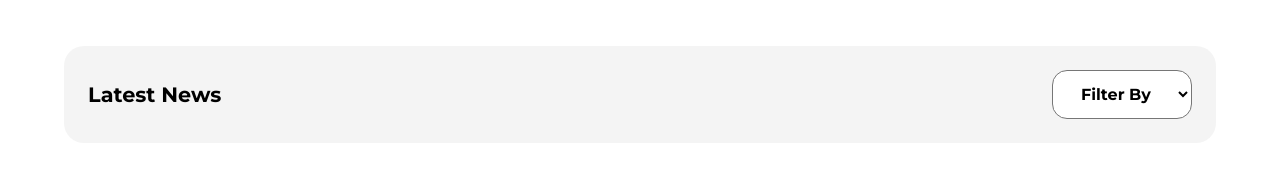
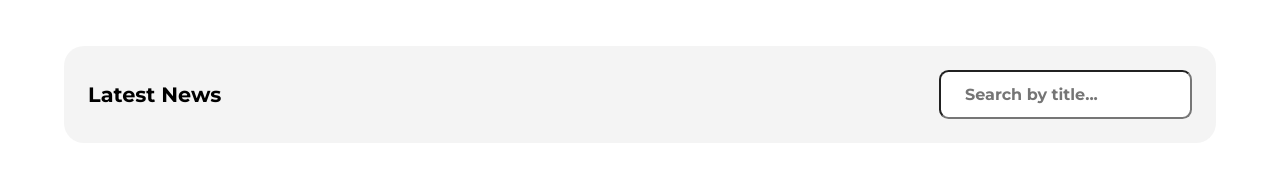
Before and after one commit to nubiavilleltd/maneg-revamp, a React (Vite) app: page /news in a window 1280 px wide. Shown: the part 130-299 px from the top of the page. Built offline with nearby package versions, Linux system fonts and the light colour scheme.

Commit message:
feat: add search filter for news

```diff
--- a/src/pages/News/index.tsx
+++ b/src/pages/News/index.tsx
@@ -2,28 +2,56 @@ import { newsData } from "./data/newsData";
 import styles from "./news.module.scss";
 import { Link } from "react-router-dom";
 import { MdOutlineDateRange } from "react-icons/md";
+import { useEffect, useState } from "react";
 
 export default function News() {
+  const [searchQuery, setSearchQuery] = useState("");
+  const [allNews, setAllNews] = useState(newsData);
+
+  useEffect(() => {
+    const filteredNews = newsData.filter((news) =>
+      news.title.toLowerCase().includes(searchQuery.toLowerCase())
+    );
+    setAllNews(filteredNews);
+  }, [searchQuery]);
+
   return (
     <section className={styles.news}>
       <div className={styles.wrapper}>
         <div className={styles.heading}>
           <p style={{ fontWeight: "700", fontSize: "1.3rem" }}>Latest News</p>
-          <select className={styles.select}>
-            <option value="" selected disabled>
-              Filter By
-            </option>
-          </select>
+          <input
+            value={searchQuery}
+            onChange={(e) => setSearchQuery(e.target.value)}
+            className={styles.search}
+            placeholder="Search by title..."
+          />
         </div>
 
+        {searchQuery && (
+          <h3 style={{ textAlign: "center", marginBottom: "1rem" }}>
+            Seach results for{" "}
+            <span style={{ color: "#21976f" }}>'{searchQuery}'</span>
+          </h3>
+        )}
+
+        {searchQuery && allNews.length === 0 ? (
+          <div style={{ textAlign: "center", marginBottom: "1rem" }}>
+            <h2>No news found. Try searching something else.</h2>
+          </div>
+        ) : (
           <div className={styles["cards__wrapper"]}>
-          {newsData.map((news) => (
+            {allNews.map((news) => (
               <Link
                 to={`/news/${news.id}`}
                 key={news.id}
                 className={styles["card__container"]}
               >
-              <img src={news.image} alt={news.title} className={styles.image} />
+                <img
+                  src={news.image}
+                  alt={news.title}
+                  className={styles.image}
+                />
                 <div className={styles["content__wrap"]}>
                   <p className={styles.title}>{news.title}</p>
                   <article className={styles.content}>
@@ -40,6 +68,7 @@ export default function News() {
               </Link>
             ))}
           </div>
+        )}
       </div>
     </section>
   );
--- a/src/pages/News/news.module.scss
+++ b/src/pages/News/news.module.scss
@@ -17,12 +17,11 @@
       padding: 1.5rem;
       margin-bottom: 2rem;
 
-      .select {
+      .search {
         padding: 0.8rem 1.5rem;
-        border-radius: 0.9375rem;
+        border-radius: 0.6rem;
         background: #fff;
         outline: none;
-        cursor: pointer;
         font-size: 1rem;
         font-weight: 700;
       }
```
Lines whose indentation alone changed are shown as unchanged.
